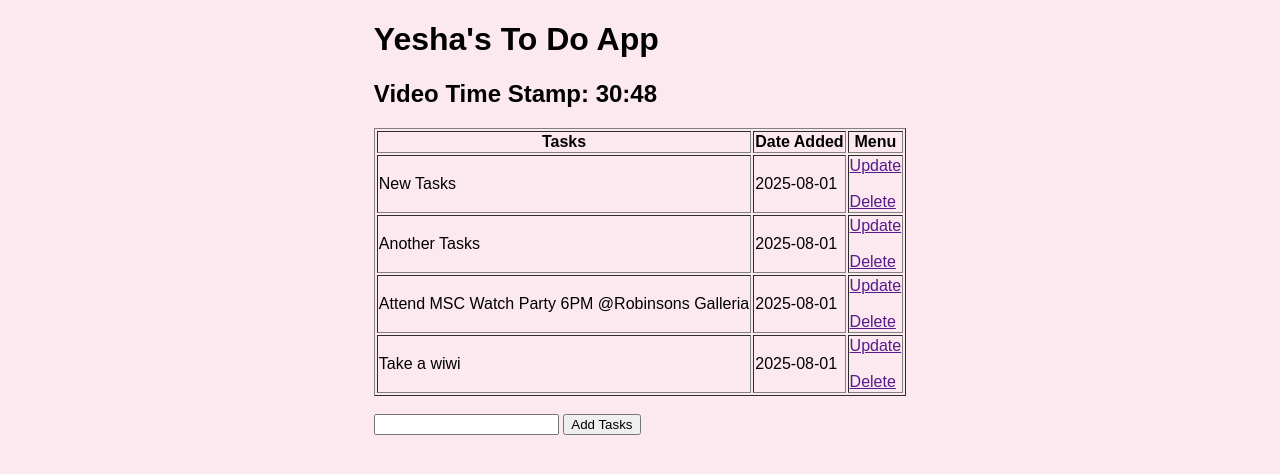
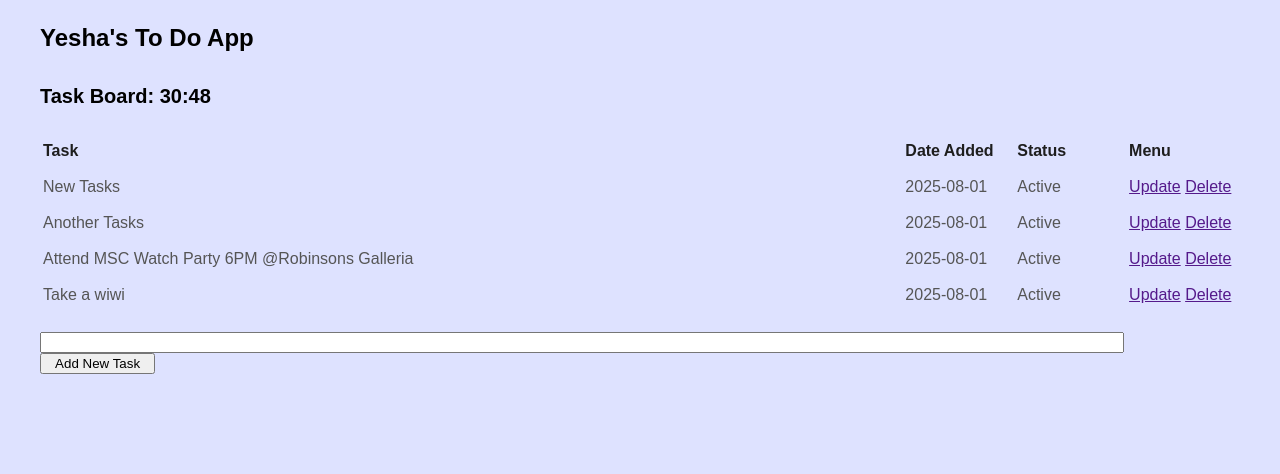
Before and after one commit to amnotysh/Task-Manager, a Flask app: page / in a window 1280 px wide. Shown: the top 474 px of the page. Run offline with Flask 3, Linux system fonts and the light colour scheme.

Commit message:
modified structure

```diff
--- a/app.py
+++ b/app.py
@@ -11,6 +11,7 @@ class Todo(db.Model):
     content = db.Column(db.String(200), nullable=False)
     completed = db.Column(db.Integer, default=0)
     date_created = db.Column(db.DateTime, default=datetime.utcnow)
+    status = db.Column(db.String, default ='Active')
 
     def __repr__(self):
         return '<Task %r>' % self.id
@@ -19,7 +20,7 @@ class Todo(db.Model):
 def index():
     if request.method == 'POST':
         task_content = request.form['content']
-        new_task = Todo(content = task_content)
+        new_task = Todo(content = task_content, status='Active')
 
         try:
             db.session.add(new_task)
--- a/static/css/main.css
+++ b/static/css/main.css
@@ -1,7 +1,78 @@
 body {
     margin: 0;
     font-family: sans-serif;
-    display: flex   ;
-    justify-content: center;
-    background-color: rgb(252, 233, 239);
+    background-color: rgb(222, 226, 255);
+    margin-left: 5vh;
+    margin-right: 5vh;
 }
+
+h1 {
+    font-size: 24px;
+    padding-top: 1vh;
+    padding-bottom: 1vh;
+}
+
+h2 {
+    font-size: 20px;
+    padding-top: 1vh;
+    padding-bottom: 1vh;
+}
+
+.nt_content {
+    width: 89.7% ;
+}
+.nt_button {
+    width: 9.6%;
+}
+
+table {
+    width: 100%;
+}
+
+th {
+    text-align: left;
+    padding-top: 1vh;
+    padding-bottom: 1vh;
+    font-weight: bold;
+    color: rgb(30, 30, 30);
+}
+
+td {
+    text-align: left;
+    padding-top: 1vh;
+    padding-bottom: 1vh;
+    color: rgb(85, 85, 85);
+}
+/*Table Header*/
+table.tb_content .th_tasks{
+    width: 70vh;
+}
+
+table.tb_content .th_date {
+    width: 10vh;
+}
+
+table.tb_content .th_status {
+    width: 10vh;
+}
+
+table.tb_content .th_menu {
+    width: 10vh;
+}
+
+/*Table Content*/
+table.tb_content .task_content {
+    width: 80vh;
+}
+
+table.tb_content .date_created {
+    width: 10vh;
+}
+
+table.tb_content .status_content {
+    width: 10vh;
+}
+
+table.tb_content .menu_content {
+    width: 10vh;
+}
--- a/templates/index.html
+++ b/templates/index.html
@@ -7,21 +7,22 @@
 {% block body %}
     <div class = "content">
         <h1>Yesha's To Do App</h1>
-        <h2>Video Time Stamp:  30:48</h2>
+        <h2>Task Board:  30:48</h2>
 
-        <table border="1">
+        <table class = "tb_content">
             <tr>
-                <th>Tasks</th>
-                <th>Date Added</th>
-                <th>Menu</th>
+                <th class = "th_tasks">Task</th>
+                <th class = "th_date">Date Added</th>
+                <th class = "th_status">Status</th>
+                <th class = "th_menu">Menu</th>
             </tr>
             {% for tasks in tasks %}
             <tr>
-                <td>{{ tasks.content }}</td>
-                <td>{{ tasks.date_created.date() }}</td>
-                <td>
+                <td class = "task_content">{{ tasks.content }}</td>
+                <td class = "date_created">{{ tasks.date_created.date() }}</td>
+                <td class = "status_content">{{ tasks.status }}</td>
+                <td class = "menu_content">
                     <a href="">Update</a>
-                    <br><br>
                     <a href="">Delete</a>
                 </td>
             </tr>
@@ -29,8 +30,8 @@
         </table>
         <br>
         <form action="/" method="POST">
-            <input type="text" name="content" id="content" required>
-            <input type="submit" value="Add Tasks">
+            <input class = "nt_content" type="text" name="content" id="content" required>
+            <input class = "nt_button" type="submit" value="Add New Task">
         </form>
     </div>
 {% endblock %}
```
Also changed, not shown: instance/test.db.
